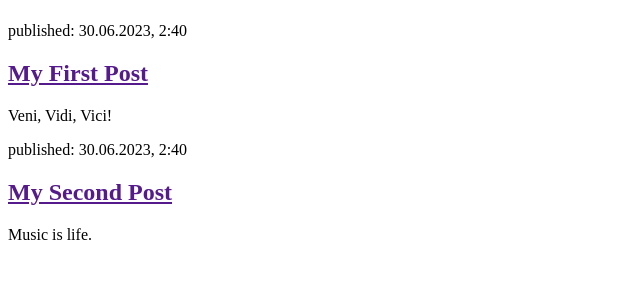
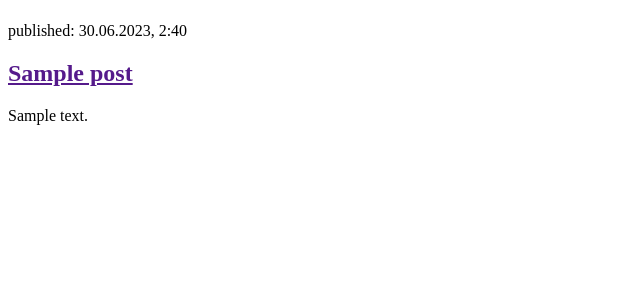
Before and after one commit to mebruins/my_first_blog, a Django app: template blog/templates/blog/post_list.html in a window 1280 px wide. Shown: the part 58-358 px from the top of the page, without its empty margins (0-640 px from the left). Run offline with Django 3.2, Linux system fonts and the light colour scheme; the template is opened without the code that fills it: most values are stand-ins (such as "Sample title", 1, 10 or a date in 2020).

Commit message:
Modified templates

```diff
--- a/blog/templates/blog/post_list.html
+++ b/blog/templates/blog/post_list.html
@@ -8,16 +8,17 @@
             <h1><a href="/">Matthew's Blog</a></h1>
         </header>
 
+        {% for post in posts %}
         <article>
             <time>published: 30.06.2023, 2:40</time>
-            <h2><a href="">My First Post</a></h2>
-            <p>Veni, Vidi, Vici!</p>
+            <h2><a href="">{{ post.title }}</a></h2>
+            <p>{{ post.text|linebreaksbr }}</p>
         </article>
-
+        {% endfor %}
         <article>
-            <time>published: 30.06.2023, 2:40</time>
+            <!-- <time>published: 30.06.2023, 2:40</time>
             <h2><a href="">My Second Post</a></h2>
-            <p>Music is life.</p>
+            <p>Music is life.</p> -->
         </article>
     </body>
 </html>
```
Also changed, not shown: blog/views.py (+5 -2 lines), db.sqlite3.
